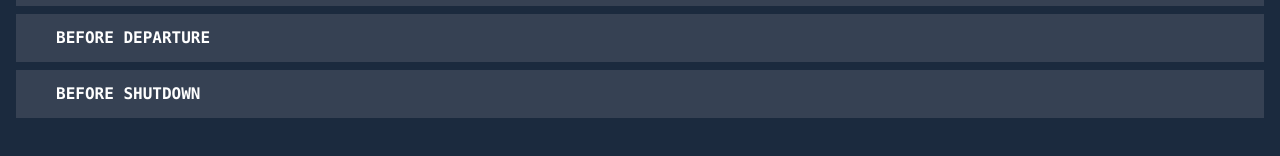
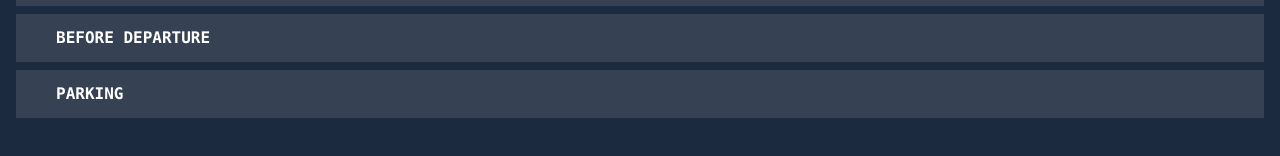
Before and after one commit to sharo-jef/checklist, a Next.js app: page /checklist/ in a window 1280 px wide. Shown: the part 174-330 px from the top of the page. Built offline with nearby package versions, Linux system fonts and the light colour scheme.

Commit message:
refactor: rename before-shutdown checklist to parking

```diff
--- a/src/data/checklists.ts
+++ b/src/data/checklists.ts
@@ -56,19 +56,21 @@ export const checklistData: ChecklistCategory[] = [
     ],
   },
   {
-    id: 'before-shutdown',
-    title: 'BEFORE SHUTDOWN',
+    id: 'parking',
+    title: 'PARKING',
     menuType: MenuType.NORMAL,
     checklists: [
       {
-        id: 'before-shutdown-check',
-        name: 'BEFORE SHUTDOWN',
+        id: 'parking-check',
+        name: 'PARKING',
         items: [
-          { id: 'bsd-1', item: 'Gears', value: 'N', completed: false, required: true },
-          { id: 'bsd-2', item: 'Parking brake', value: 'Set', completed: false, required: true },
-          { id: 'bsd-3', item: 'Roof', value: 'CLOSED & LOCKED', completed: false, required: true },
-          { id: 'bsd-4', item: 'Doors', value: 'UNLOCKED', completed: false, required: true },
-          { id: 'bsd-5', item: 'Windows', value: 'CLOSED', completed: false, required: true },
+          { id: 'pk-1', item: 'Gears', value: 'N', completed: false, required: true },
+          { id: 'pk-2', item: 'Parking brake', value: 'Set', completed: false, required: true },
+          { id: 'pk-3', item: 'Roof', value: 'CLOSED & LOCKED', completed: false, required: true },
+          { id: 'pk-4', item: 'Doors', value: 'UNLOCKED', completed: false, required: true },
+          { id: 'pk-5', item: 'Windows', value: 'CLOSED', completed: false, required: true },
+          { id: 'pk-6', item: 'Seat heaters', value: 'OFF', completed: false, required: true },
+          { id: 'pk-7', item: 'Master switch', value: 'CUTOFF', completed: false, required: true },
         ],
       },
     ],
```
